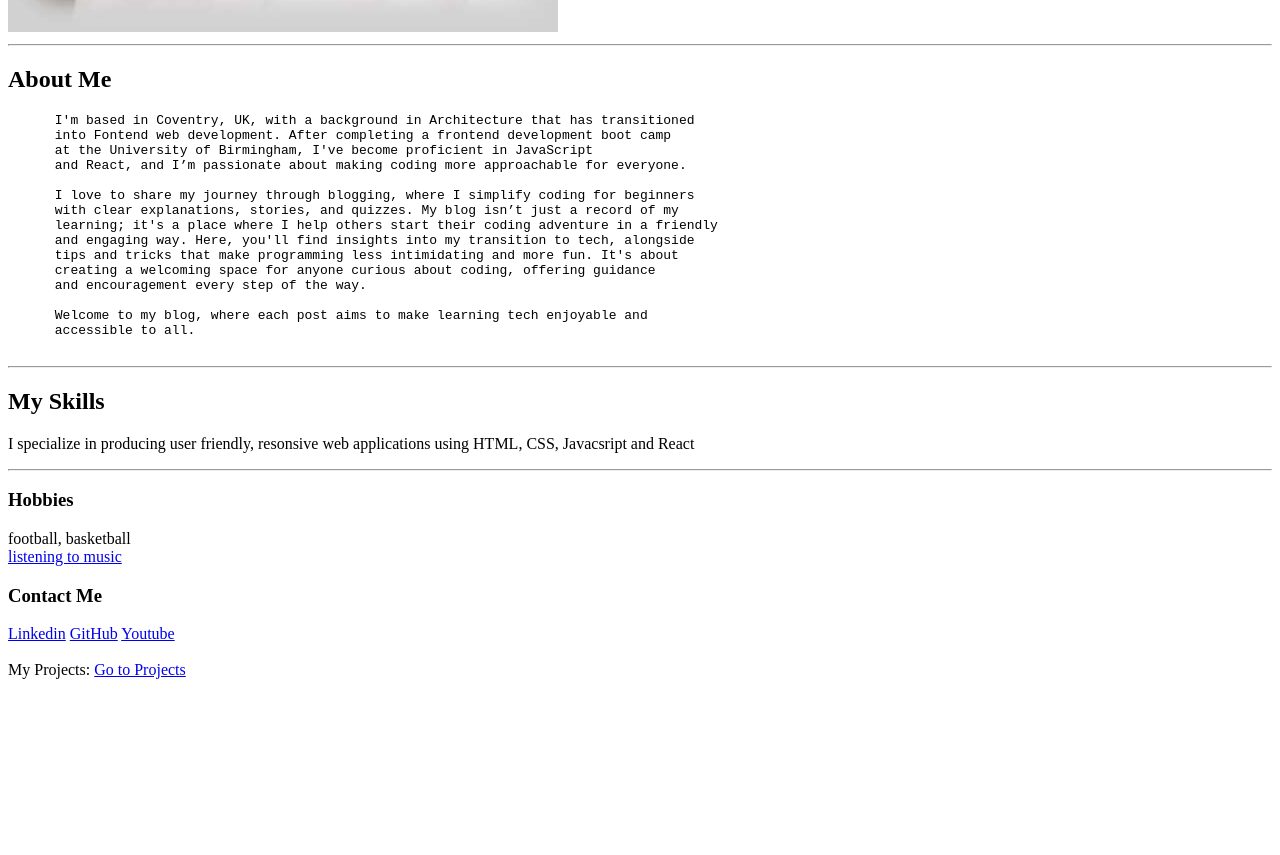
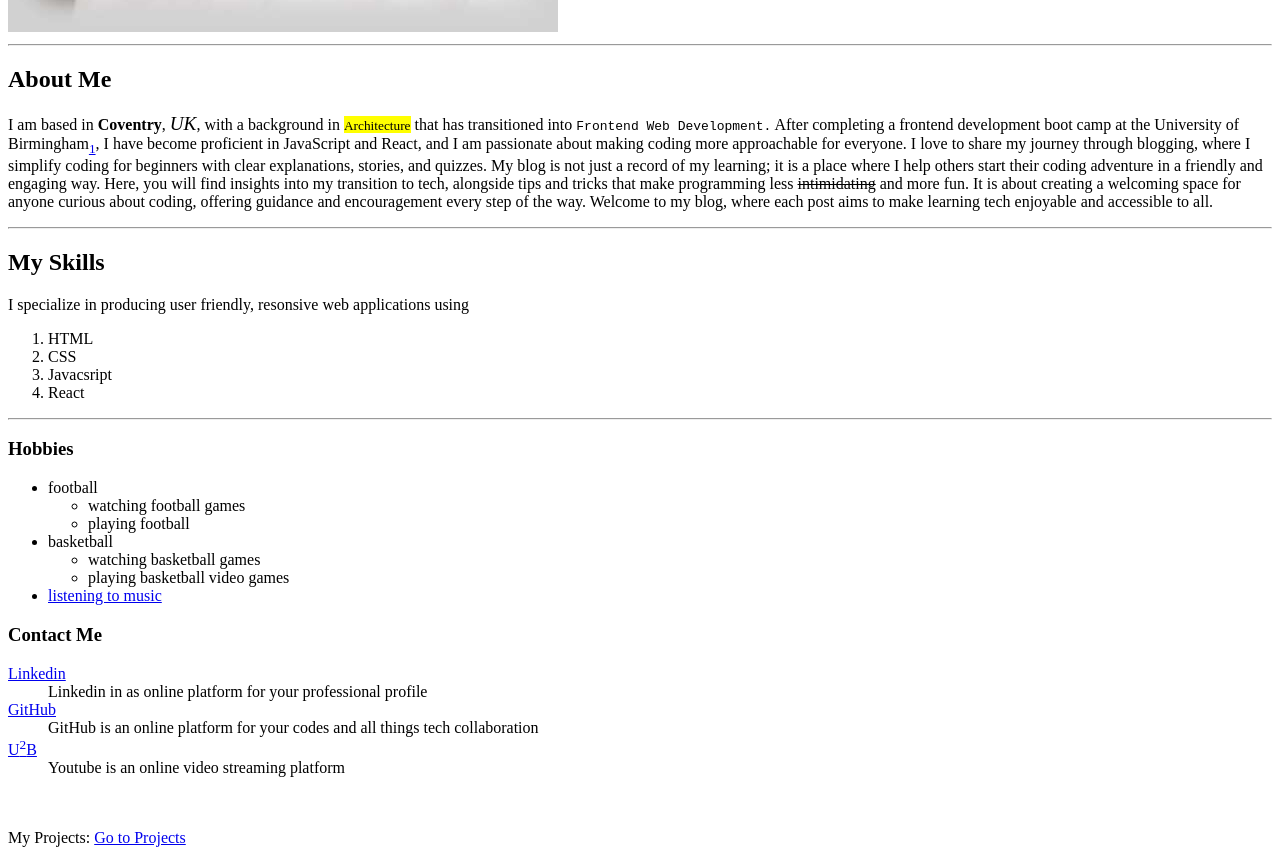
Before and after one commit to accdev1694/Learn-HTML, a plain HTML site: page index.html in a window 1280 px wide. Shown: the part 598-1453 px from the top of the page. Before the commit the page ends 1285 px from the top, so only its background shows below. Drawn offline with Linux system fonts and the light colour scheme.

Commit message:
lists article for html 105

```diff
--- a/index.html
+++ b/index.html
@@ -11,69 +11,102 @@
     <h1>OLOCHE ABOJE EMMANUEL</h1>
 
     <!-- my image -->
-    <img src="./assets/images/passport.jpg" alt="" />
+    <img src="./assets/images/passport.jpg" alt="a passport photograph" />
 
     <!-- line to seperate sections -->
-    <hr />
-
+    <hr>
     <!-- who i am -->
     <h2>About Me</h2>
-    <pre>
-      I'm based in Coventry, UK, with a background in Architecture that has transitioned
-      into Fontend web development. After completing a frontend development boot camp
-      at the University of Birmingham, I've become proficient in JavaScript
-      and React, and I’m passionate about making coding more approachable for everyone.
+    <p>
+      I am based in <b>Coventry</b>, <i><big>UK</big></i>, with a background in <mark><small>Architecture</small></mark>  that has transitioned
+      into <tt>Frontend Web Development.</tt> After completing a frontend development boot camp
+      at the University of Birmingham<sub><a href="https://www.birmingham.ac.uk/" title="University of Birmingham Website">1</a></sub>, I have become proficient in JavaScript
+      and React, and I am passionate about making coding more approachable for everyone.
 
       I love to share my journey through blogging, where I simplify coding for beginners
-      with clear explanations, stories, and quizzes. My blog isn’t just a record of my
-      learning; it's a place where I help others start their coding adventure in a friendly
-      and engaging way. Here, you'll find insights into my transition to tech, alongside
-      tips and tricks that make programming less intimidating and more fun. It's about
+      with clear explanations, stories, and quizzes. My blog is not just a record of my
+      learning; it is a place where I help others start their coding adventure in a friendly
+      and engaging way. Here, you will find insights into my transition to tech, alongside
+      tips and tricks that make programming less <del>intimidating</del>  and more fun. It is about
       creating a welcoming space for anyone curious about coding, offering guidance
       and encouragement every step of the way.
 
       Welcome to my blog, where each post aims to make learning tech enjoyable and
       accessible to all.
-    </pre>
+    </p>
 
-    <hr />
+    <hr>
 
     <!-- what i do -->
     <h2>My Skills</h2>
     <p>
       I specialize in producing user friendly, resonsive web applications using
-      HTML, CSS, Javacsript and React
+      <ol>
+        <li>HTML</li>
+        <li>CSS</li>
+        <li>Javacsript</li>
+        <li>React</li>
+      </ol>
     </p>
 
-    <hr />
-
+    <hr>
     <h3>Hobbies</h3>
-    <p>
-      <div>football, basketball</div>
-      <a href="./assets/music.html" target="_blank">listening to music</a>
-    </p>
+    <ul>
+      <li>football
+        <ul>
+          <li>watching football games</li>
+          <li>playing football</li>
+        </ul>
+      </li>
+      <li>basketball
+        <ul>
+          <li>watching basketball games</li>
+          <li>playing basketball video games</li>
+        </ul>
+      </li>
+      <li>
+        <a href="./assets/music.html" target="_blank">listening to music
+        </a>
+      </li>
+    </ul>
 
     <!-- links to my online handles -->
     <h3>Contact Me</h3>
 
+    <dl>
+      <dt>
         <a
         href="https://www.linkedin.com/in/ao111"
         target="_blank"
         title="my linkedin"
-      >Linkedin</a>
+        >Linkedin
+        </a>
+      </dt>
+      <dd>Linkedin in as online platform for your professional profile</dd>
 
+      <dt>
         <a href="https://github.com/accdev1694" target="_blank" title="my github"
-      >GitHub</a>
+        >GitHub
+        </a>
+      </dt>
+      <dd>GitHub is an online platform for your codes and all things tech collaboration</dd>
 
+    <dt>
       <a
       href="https://www.youtube.com/channel/UC0jfRtsD1j_Auo52vqkmbow"
       target="_blank"
       title="my youtube"
-      >Youtube</a>
-
+      >U<sup>2</sup>B
+      </a>
+    </dt>
+    <dd>Youtube is an online video streaming platform</dd>
+  </dl>
     <br>
     <br>
-    <div><span>My Projects:</span>
-      <a href="./assets/projects.html" target="_blank">Go to Projects</a></div>
+    <div>
+      <span>My Projects:</span>
+      <a href="./assets/projects.html" target="_blank">Go to Projects
+      </a>
+    </div>
   </body>
 </html>
```
Lines whose indentation alone changed are shown as unchanged.
